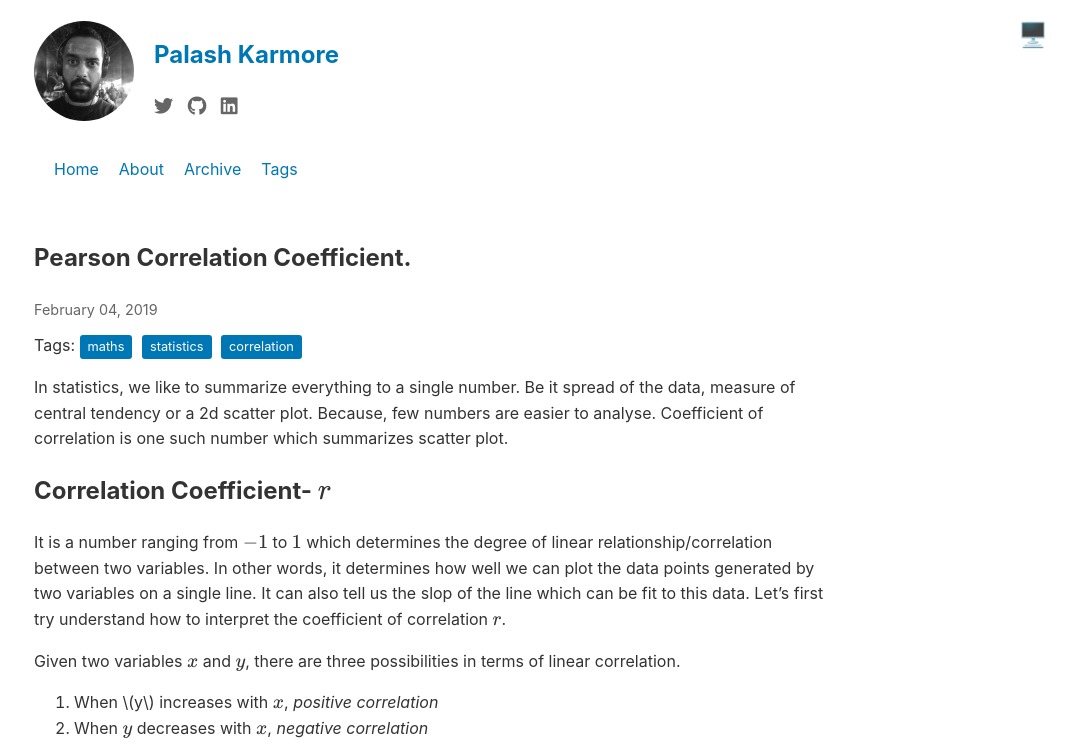
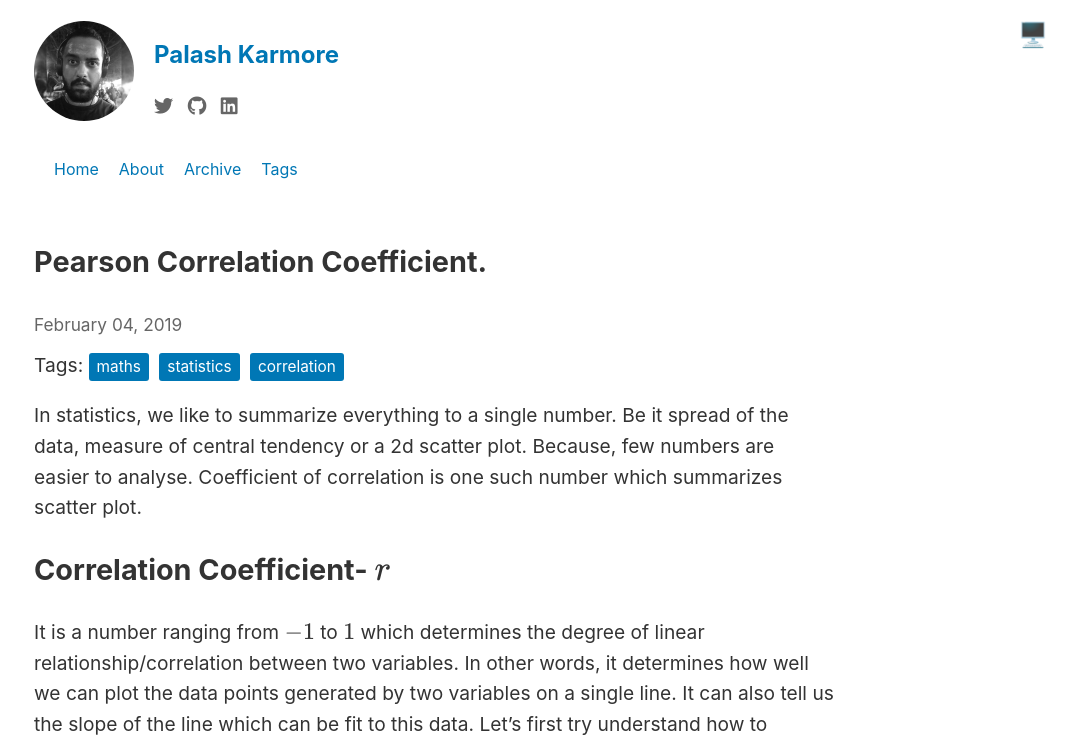
Before and after one commit to palash247/palash247.github.io, a Jekyll site: the page built from _posts/2019-02-04-intuition-behind-coefficient-of-correlation-r.md, in a window 1280 px wide. Shown: the top 744 px of the page, without its empty margins (206-1280 px from the left). Built offline with Jekyll 4.4.1, drawn with Linux system fonts in a browser that asks for light colours; comment, search, counter and statistics services are not loaded; some of the changed text lies outside the part shown.

Commit message:
minor issue fix
add 404 page
remove disqus from pages

```diff
--- a/_config.yml
+++ b/_config.yml
@@ -58,16 +58,17 @@
 paginate_path: "/page:num/"
 
 # Archives
-# jekyll-archives:
-#   enabled:
-#     - year
-#     - month
-#     - tags
-#   layouts:
-#     year: year-archive
-#     month: month-archive
-#     tag: tag-archive
-#   permalinks:
-#     year: '/:year/'
-#     month: '/:year/:month/'
-#     tag: '/tag/:name/'
+jekyll-archives:
+  enabled:
+    - year
+    - month
+    - tags
+  layout: 'archive'
+  layouts:
+    year: year-archive
+    month: month-archive
+    tag: tag-archive
+  permalinks:
+    year: '/:year/'
+    month: '/:year/:month/'
+    tag: '/tag/:name/'
--- a/_layouts/page.html
+++ b/_layouts/page.html
@@ -13,5 +13,4 @@
   </div>
   {% endif %}
   {{ content }}
-    {% include disqus_comments.html %}
 </article>
--- a/_posts/2019-02-04-intuition-behind-coefficient-of-correlation-r.md
+++ b/_posts/2019-02-04-intuition-behind-coefficient-of-correlation-r.md
@@ -19,12 +19,12 @@
 
 ## Correlation Coefficient- $r$
 
-It is a number ranging from $-1$ to $1$ which determines the degree of linear relationship/correlation between two variables. In other words, it determines how well we can plot the data points generated by two variables on a single line. It can also tell us the slop of the line which can be fit to this data. Let's first try understand how to interpret the coefficient of correlation $r$.
+It is a number ranging from $-1$ to $1$ which determines the degree of linear relationship/correlation between two variables. In other words, it determines how well we can plot the data points generated by two variables on a single line. It can also tell us the slope of the line which can be fit to this data. Let's first try understand how to interpret the coefficient of correlation $r$.
 
 Given two variables $x$ and $y$, there are three possibilities in terms of linear correlation.
 
-1. When $$ y $$ increases with $x$, *positive correlation*
-2. When $ y $ decreases with $x$, *negative correlation*
+1. When $y$ increases with $x$, *positive correlation*
+2. When $y$ decreases with $x$, *negative correlation*
 3. When $y$ does not change with respect to $x$, *no correlation*
 
 | ![space-1.jpg](https://raw.githubusercontent.com/palash247/palash247.github.io/master/img/pearson_correlation.png) |
@@ -33,7 +33,7 @@
 
 You can see all three cases in the figure above. The figure shows scatter plot of points $(x,y)$ for three different condition. Notice, when the $y$ is increasing with $x$ the value of $r$ is positive and when it is decreasing with $x$ the value of $r$ is negative. Also, in figure with no correlation, you can not find any straight line which can summarize the trend in the data, making the value of $r$ zero.
 
-If the value of $r$ was $1$, the conclusion would be, all the points in the scatter plot are on the same line which has a positive slop. If the value of $r$ is $-1$, all the points in the scatter plot are on the same line with negative slop. Values closer to 1 or $-1$ depicts a strong correlation. Whereas values, closer to 0, depicts a weak correlation.
+If the value of $r$ was $1$, the conclusion would be, all the points in the scatter plot are on the same line which has a positive slope. If the value of $r$ is $-1$, all the points in the scatter plot are on the same line with negative slope. Values closer to 1 or $-1$ depicts a strong correlation. Whereas values, closer to 0, depicts a weak correlation.
 
 ## How to calculate the Pearson Correlation Coefficient - $r$:
 
--- a/assets/css/styles.css
+++ b/assets/css/styles.css
@@ -8,7 +8,7 @@
 body.dark-theme {
   --primary-color: #e0e0e0;
   --secondary-color: #b0b0b0;
-  --background-color: #1a1a1a;
+  --background-color: #2a2a2a;
   --accent-color: #4da3ff;
 }
 
@@ -87,6 +87,7 @@
 
 article.post {
   margin-top: 40px;
+  font-size: 1.2em;
 }
 
 footer {
--- a/assets/css/styles.scss
+++ b/assets/css/styles.scss
@@ -9,7 +9,7 @@
 // Dark theme variables
 $dark-primary-color: #e0e0e0;
 $dark-secondary-color: #b0b0b0;
-$dark-background-color: #1a1a1a;
+$dark-background-color: #2a2a2a;
 $dark-accent-color: #4da3ff;
 $dark-code-background: #2d2d2d;
 $dark-code-color: #f4f4f4;
```
Also changed, not shown: 404.md (added, +8 -0 lines), archive.md (added, +5 -0 lines), _layouts/archive.html (renamed from archive.html). Lines whose indentation alone changed are shown as unchanged.
